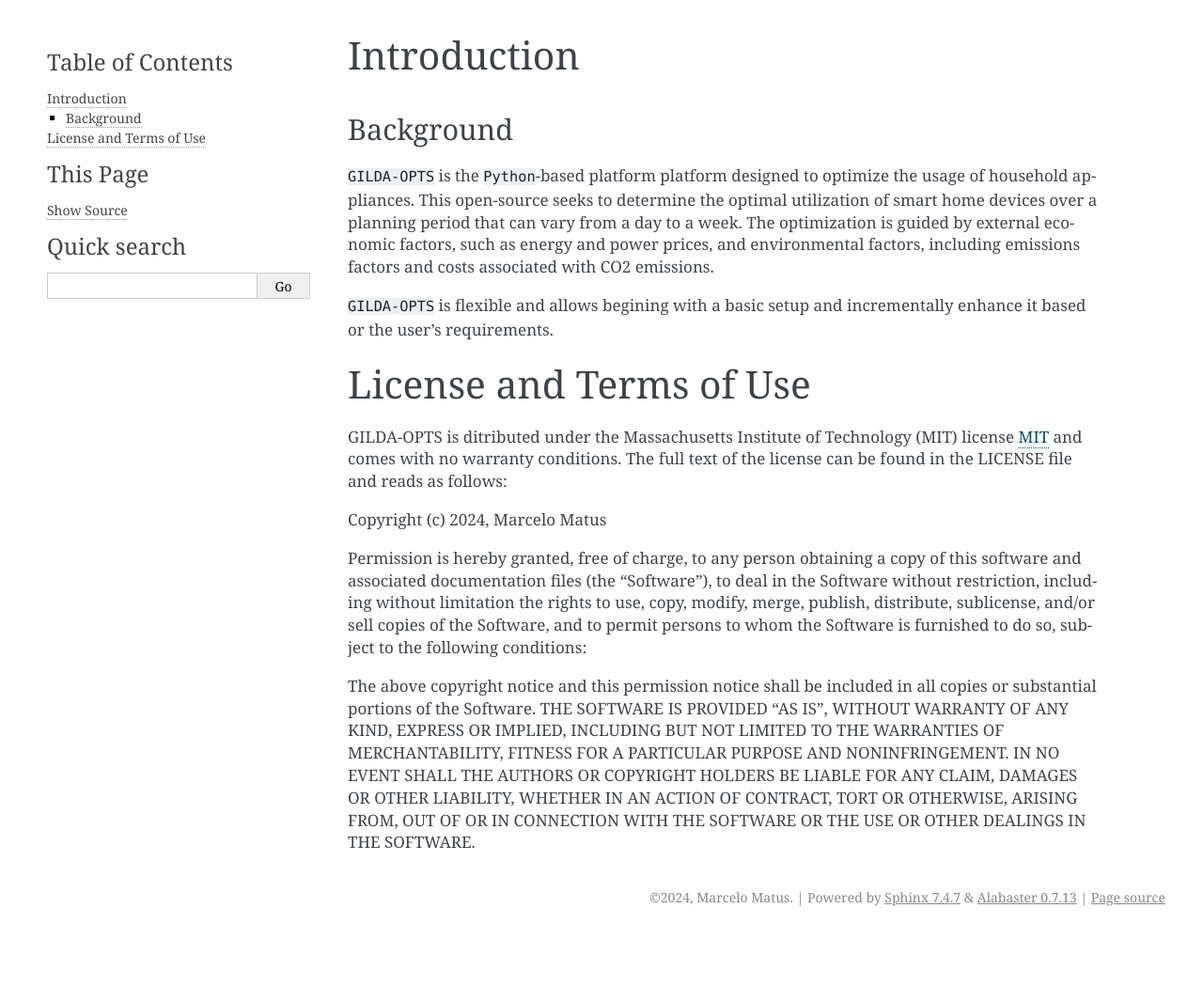
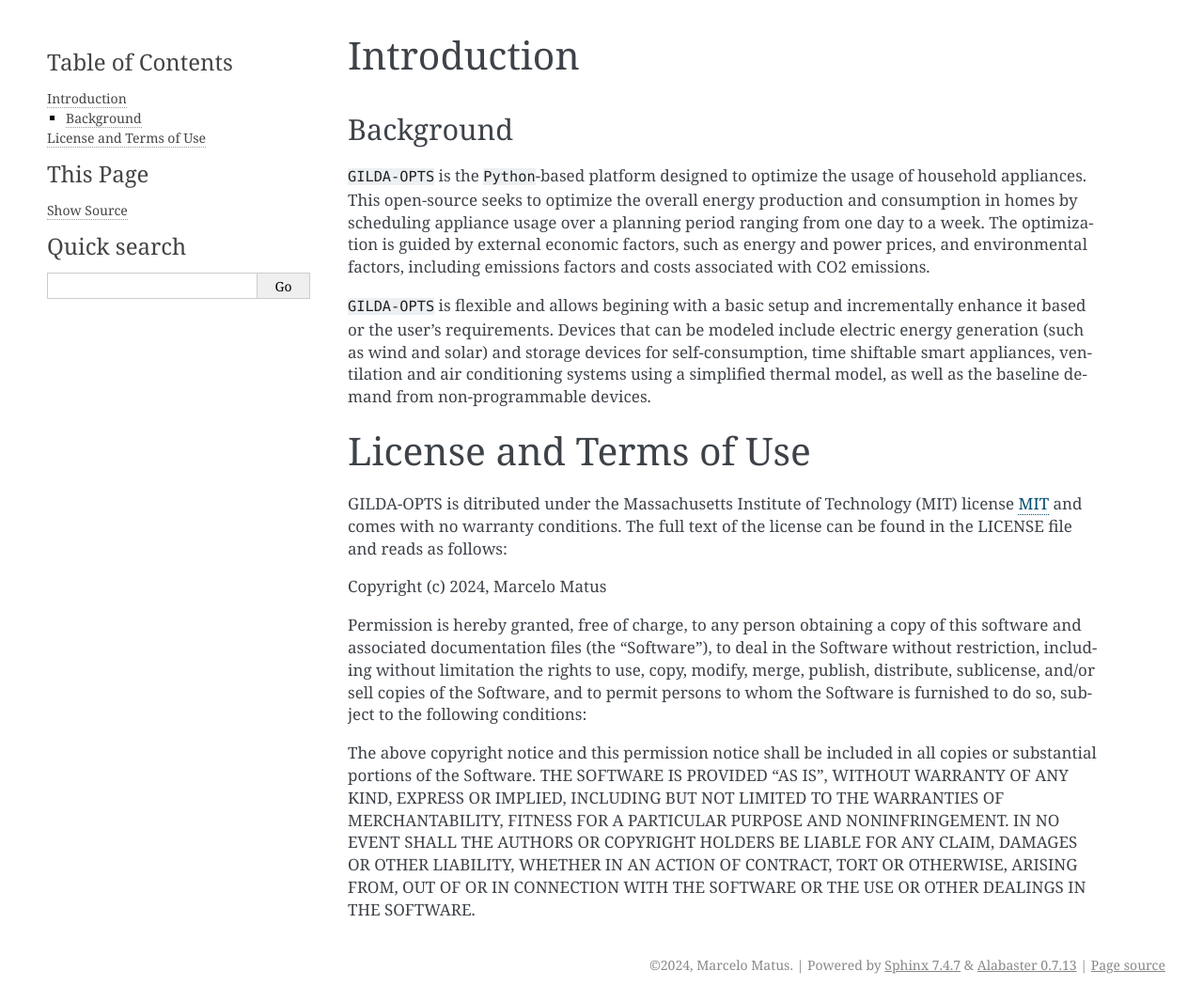
Before and after one commit to marcelomatus/gilda-opts, a Sphinx documentation site: the page built from docs/Intro.rst, in a window 1280 px wide. Shown: the whole page at 94% size. Built offline with Sphinx 7.4.7, drawn with Linux system fonts in a browser that asks for light colours; pages that are not in the unit, such as notebooks, are missing from menus; before the commit the page ends 994 px from its top, so only the background shows below that.

Commit message:
Update Intro.rst

```diff
--- a/docs/Intro.rst
+++ b/docs/Intro.rst
@@ -4,9 +4,9 @@ Introduction
 
 Background
 -----------
-``GILDA-OPTS`` is the ``Python``-based platform platform designed to optimize the usage of household appliances. This open-source seeks to determine the optimal utilization of smart home devices over a planning period that can vary from a day to a week. The optimization is guided by external economic factors, such as energy and power prices, and environmental factors, including emissions factors and costs associated with CO2 emissions.
+``GILDA-OPTS`` is the ``Python``-based platform designed to optimize the usage of household appliances. This open-source seeks to optimize the overall energy production and consumption in homes by scheduling appliance usage over a planning period ranging from one day to a week. The optimization is guided by external economic factors, such as energy and power prices, and environmental factors, including emissions factors and costs associated with CO2 emissions.
 
-``GILDA-OPTS`` is flexible and allows begining with a basic setup and incrementally enhance it based or the user's requirements.
+``GILDA-OPTS`` is flexible and allows begining with a basic setup and incrementally enhance it based or the user's requirements. Devices that can be modeled include electric energy generation (such as wind and solar) and storage devices for self-consumption, time shiftable smart appliances, ventilation and air conditioning systems using a simplified thermal model, as well as the baseline demand from non-programmable devices.
 
 ========================
 License and Terms of Use
```
